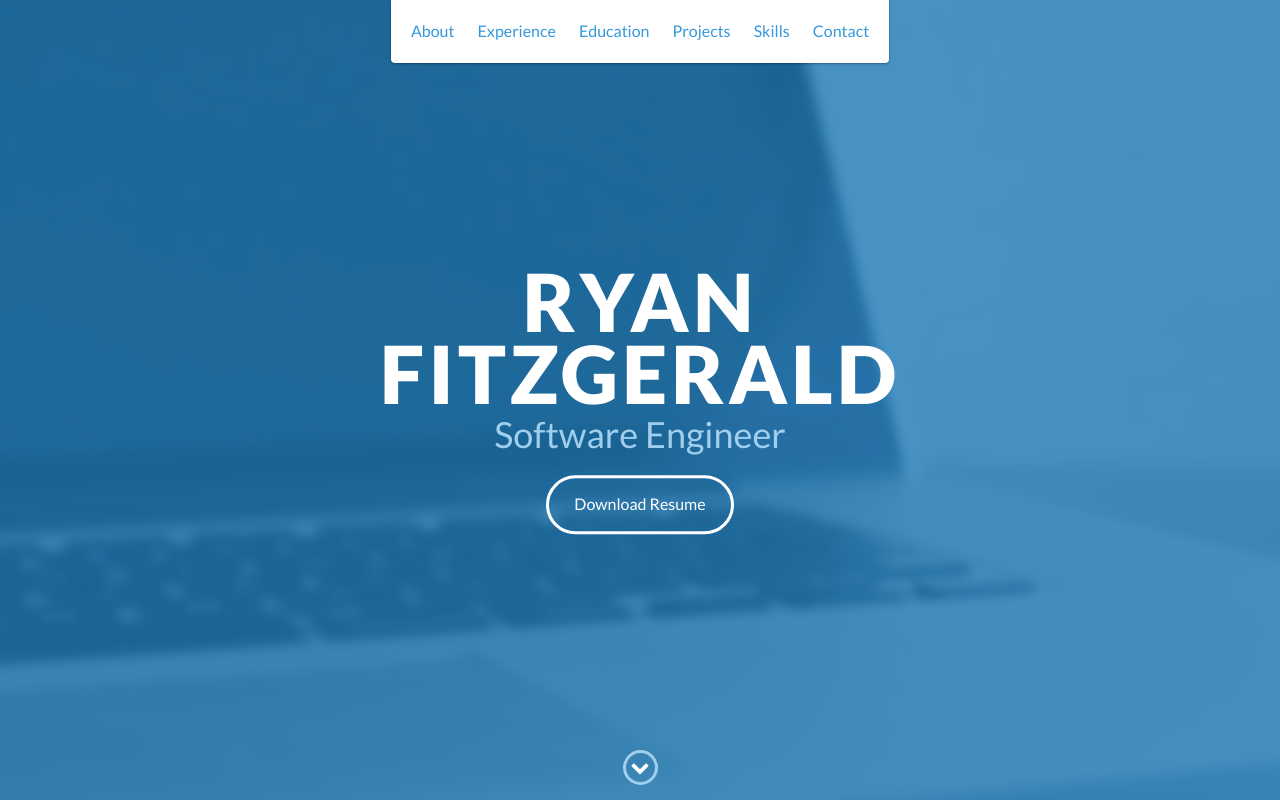
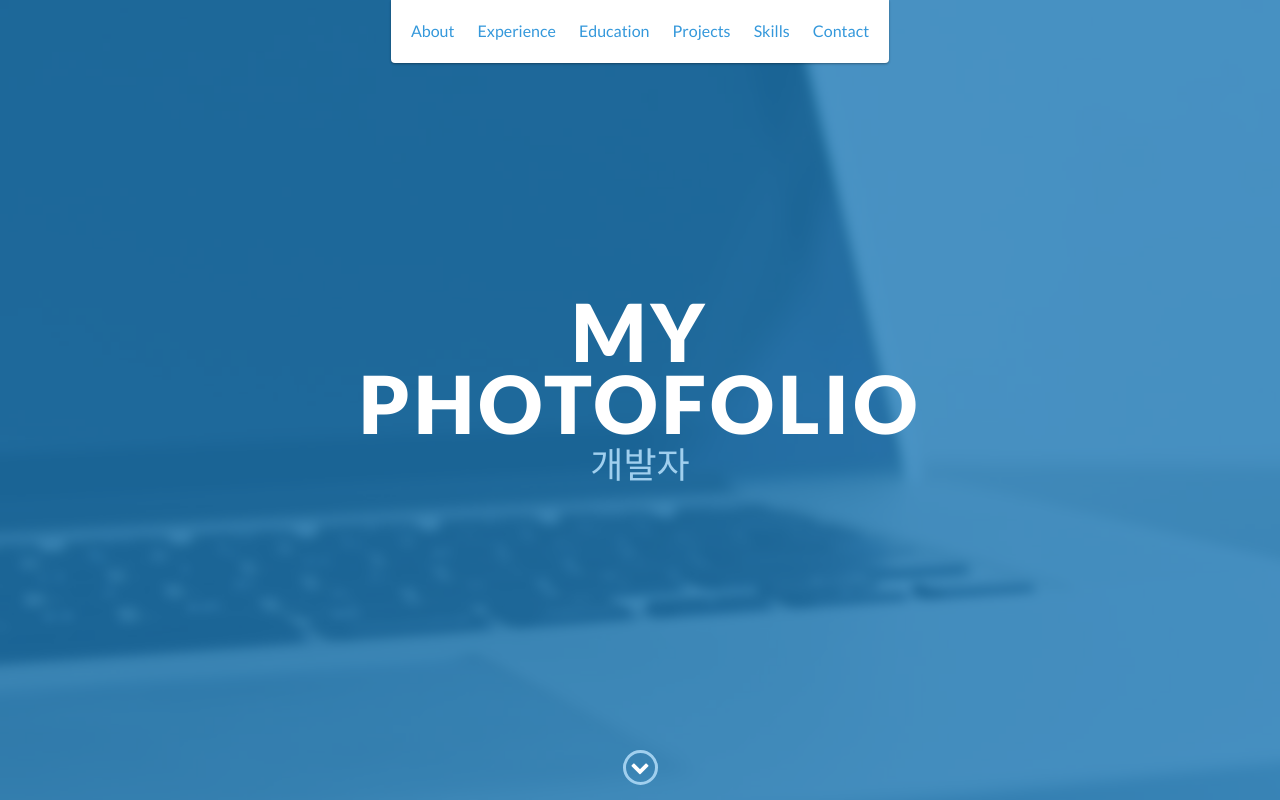
Before and after one commit to rhkrdndud22/rhkrdndud221.github.io, a website: page index.html in a window 1280 px wide. Shown: the top 800 px of the page. Drawn offline with nearby package versions, Linux system fonts and the light colour scheme.

Commit message:
Update index.html

```diff
--- a/index.html
+++ b/index.html
@@ -48,9 +48,9 @@
 
     <div id="lead">
         <div id="lead-content">
-            <h1>Ryan Fitzgerald</h1>
-            <h2>Software Engineer</h2>
-            <a href="#" class="btn-rounded-white">Download Resume</a>
+            <h1>My PhotoFolio</h1>
+            <h2>개발자</h2>
+
         </div>
         <!-- End #lead-content -->
 
```
